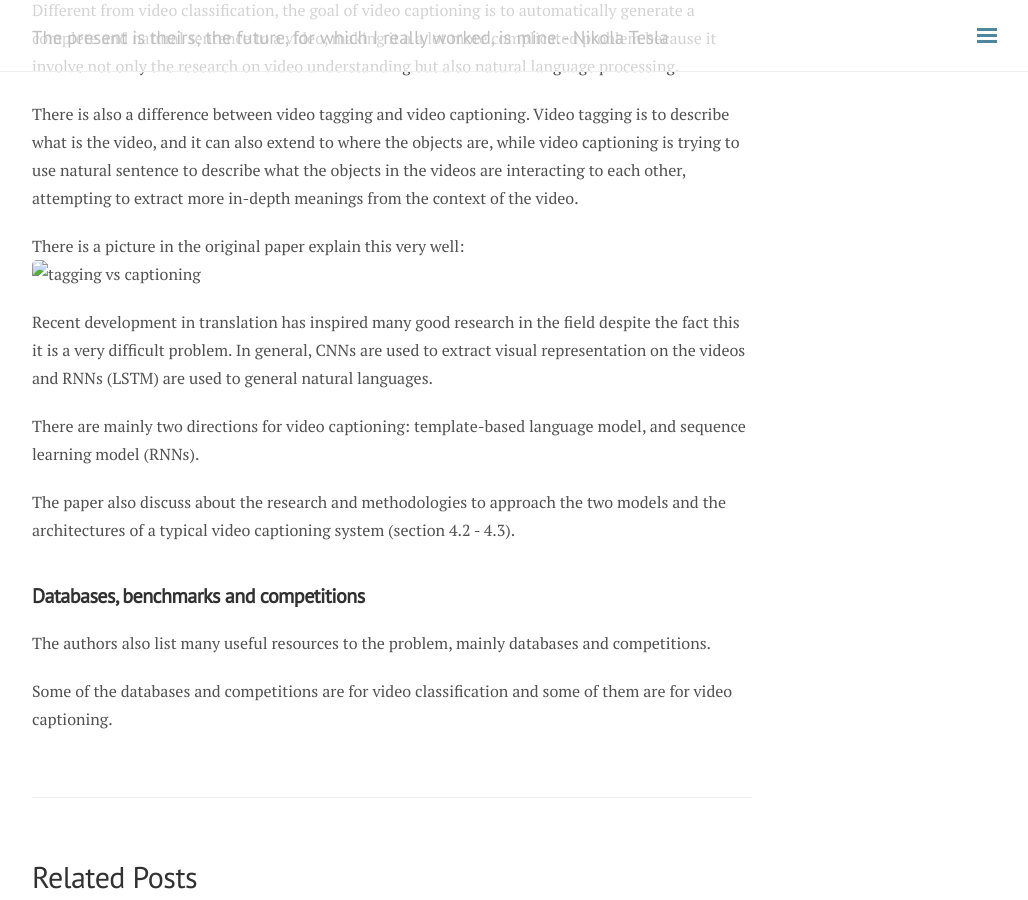
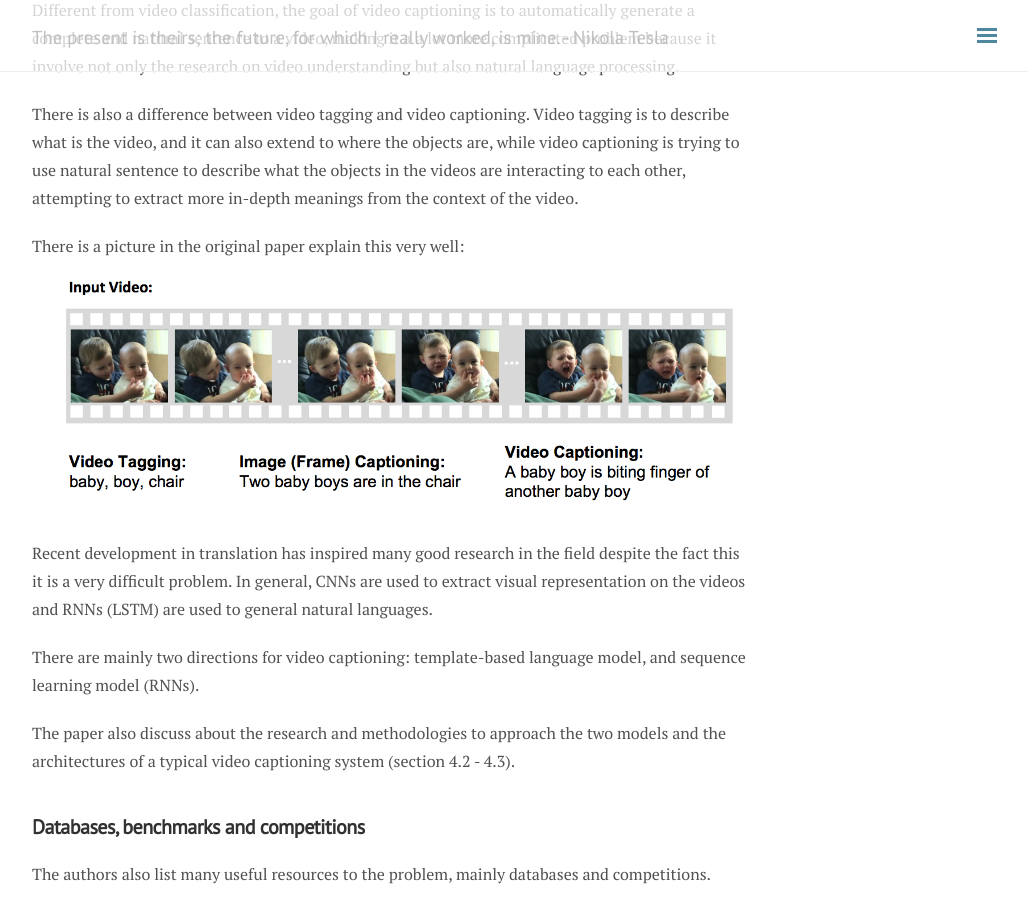
Before and after one commit to andylikescodes/andylikescodes.github.io, a Jekyll site: the page built from _posts/2017-06-16-study-notes-deep-learning-for-video-classification-and-captioning-(2).md, in a window 1280 px wide and 900 px high, scrolled down 409 px. Shown: the whole window, without its empty margins (248-1276 px from the left). Built offline with Jekyll 4.4.1, drawn with Linux system fonts in a browser that asks for light colours; nearby versions of some CDN libraries; comment, search, counter and statistics services are not loaded.

Commit message:
video captioning and classification 2

```diff
--- a/_posts/2017-06-16-study-notes-deep-learning-for-video-classification-and-captioning-(2).md
+++ b/_posts/2017-06-16-study-notes-deep-learning-for-video-classification-and-captioning-(2).md
@@ -13,7 +13,7 @@ Different from video classification, the goal of video captioning is to automati
 There is also a difference between video tagging and video captioning. Video tagging is to describe what is the video, and it can also extend to where the objects are, while video captioning is trying to use natural sentence to describe what the objects in the videos are interacting to each other, attempting to extract more in-depth meanings from the context of the video.
 
 There is a picture in the original paper explain this very well:
-![tagging vs captioning](../public/img/blog_imgs/videotaggingvscaptioning.png)
+![tagging vs captioning](/public/img/blog_imgs/videotaggingvscaptioning.png)
 
 Recent development in translation has inspired many good research in the field despite the fact this it is a very difficult problem. In general, CNNs are used to extract visual representation on the videos and RNNs (LSTM) are used to general natural languages.
 
```
